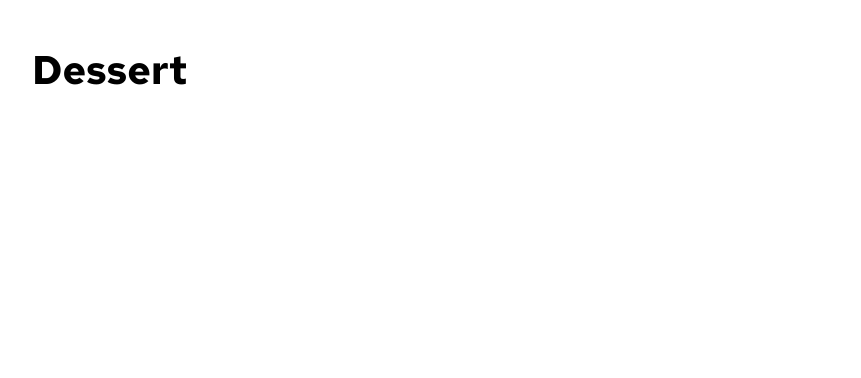
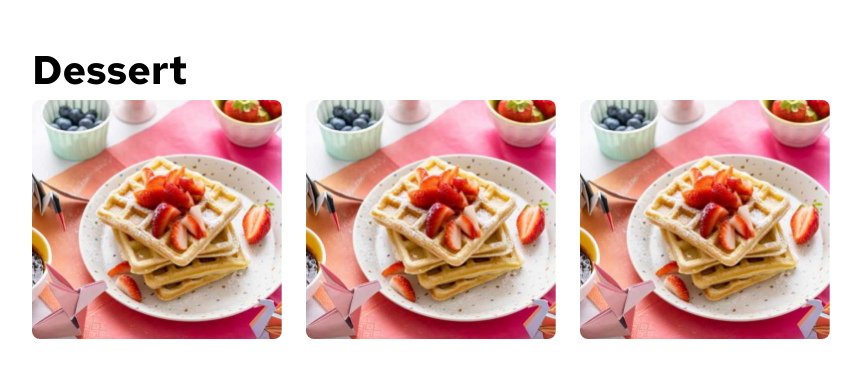
Before and after one commit to j0hnr0/Product-list-with-cart, a Next.js app: page / in a window 1280 px wide. Shown: the top 378 px of the page, without its empty margins (0-861 px from the left). Built offline with nearby package versions, Linux system fonts and the light colour scheme.

Commit message:
Added Product Component

```diff
--- a/app/_components/product-section.js
+++ b/app/_components/product-section.js
@@ -1,7 +1,14 @@
+import Product from "./product";
+
 export default function ProductSection() {
   return (
     <section>
       <h1 className="text-[40px] font-bold font-red-hat-bold">Dessert</h1>
+      <div className="flex gap-6">
+        <Product />
+        <Product />
+        <Product />
+      </div>
     </section>
   );
 }
--- /dev/null
+++ b/app/_components/product.js
@@ -0,0 +1,17 @@
+import Image from "next/image";
+
+export default function Product({ imageURL, category, name, price, alt }) {
+  return (
+    <div>
+      <div>
+        <Image
+          src="/images/image-waffle-desktop.jpg"
+          width={250}
+          height={240}
+          className="rounded-lg"
+          alt="test"
+        />
+      </div>
+    </div>
+  );
+}
```
